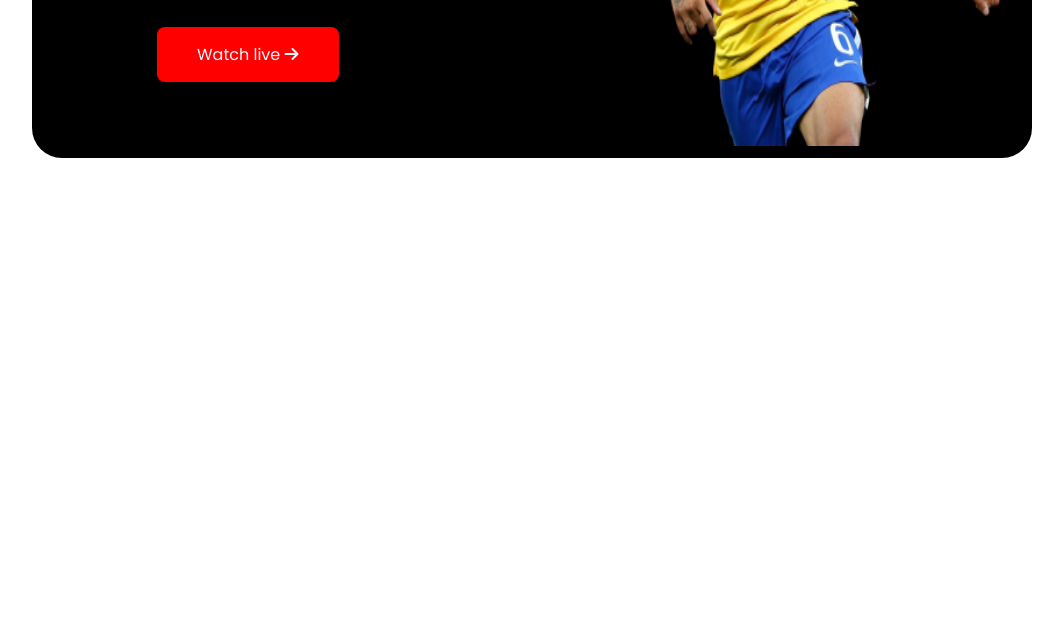
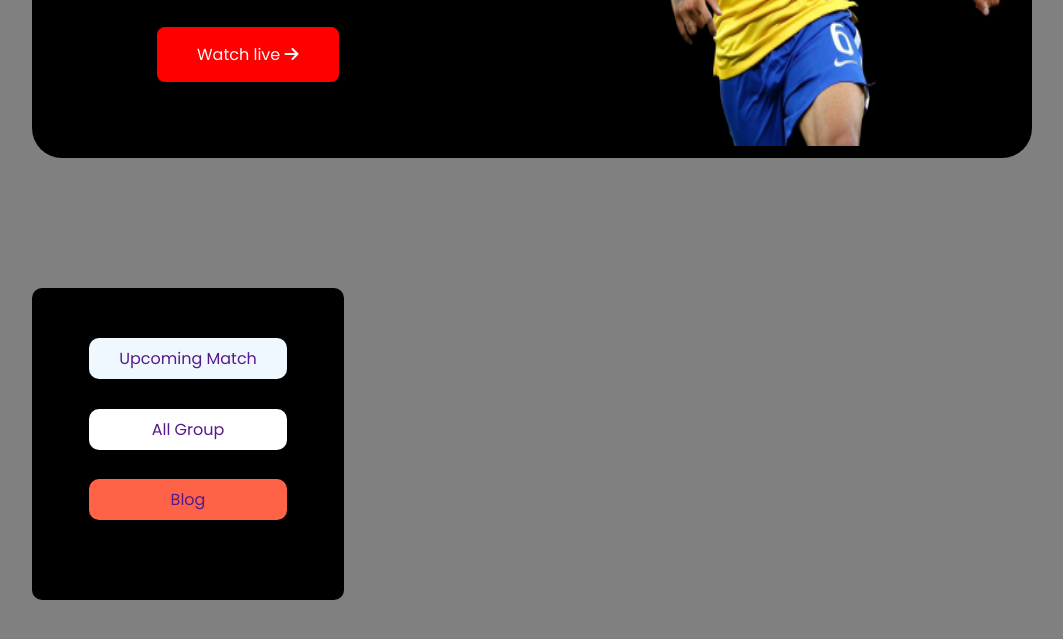
Before and after one commit to Shamimayesmin/Assignment-two, a plain HTML site: page index.html in a window 1280 px wide. Shown: the part 499-1138 px from the top of the page, without its empty margins (108-1171 px from the left). Before the commit the page ends 800 px from the top, so only its background shows below. Drawn offline with Linux system fonts and the light colour scheme.

Commit message:
match info

```diff
--- a/index.html
+++ b/index.html
@@ -26,6 +26,20 @@
             </div>
         </div>
     </div>
+    <!---------match info----->
+    <section class="container-two">
+        <div class="match-info">
+                <div class="box">
+                    <a href="" class="match">Upcoming Match</a>
+                    <a href="" class="group">All Group</a>
+                    <a href="" class="blog">Blog</a>
+                </div>
+        </div>
 
+    </section>
+    <!---------------------blog-------------->
+    <section>
+
+    </section>
 </body>
 </html>
--- a/style.css
+++ b/style.css
@@ -4,7 +4,7 @@
 /* common styles or utilities*/
 body{
     font-family: 'Poppins', sans-serif;
-    background-color:white;
+    background-color:gray;
 }
 
 
@@ -68,3 +68,54 @@ body{
     border-radius: 8px;
     text-decoration: none;
 }
+/*------------------------------match info--------------*/
+.container-two{
+    width: 312px;
+    height: 312px;
+    margin-top: 130px;
+    margin-left: 140px;
+    margin-bottom: 120px;
+    background-color: black;
+    border-radius: 10px;
+    border: 2px red;
+}
+.match-info{
+    display: flex;
+    justify-content: space-around;
+    width:252px;
+    height: 252px;
+    margin-top:30px;
+    margin-bottom: 10px;
+    margin-left: 30px;
+    margin-right: 30px;
+    background-color: black;
+
+}
+.box{
+    display: flex;
+    flex-direction: column;
+    margin-top: 30px;
+    padding: 20px;
+    justify-content: space-between;
+    text-align: center;
+    font-size: 600;
+
+}
+.match{
+    padding: 8px 30px;
+    background-color: aliceblue;
+    text-decoration: none;
+    border-radius: 10px;
+}
+.group{
+    padding: 8px 30px;
+    background-color:white;
+    text-decoration: none;
+    border-radius: 10px;
+}
+.blog{
+    padding: 8px 30px;
+    background-color:tomato;
+    text-decoration: none;
+    border-radius: 10px;
+}
```
